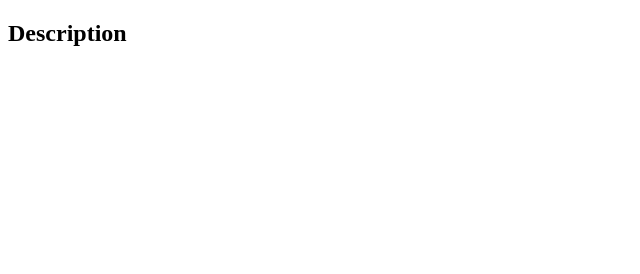
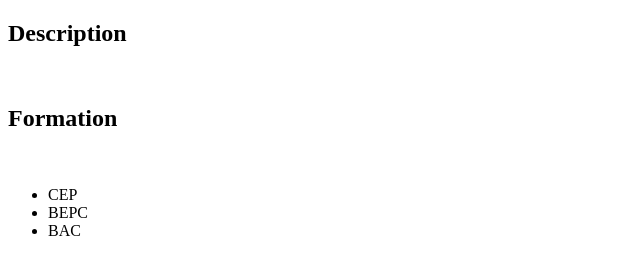
Before and after one commit to Exosupra/mon-cv, a plain HTML site: page index.html in a window 1280 px wide. Shown: the whole page, without its empty margins (0-640 px from the left). Drawn offline with Linux system fonts and the light colour scheme.

Commit message:
Mise en place de la section formation

```diff
--- a/index.html
+++ b/index.html
@@ -5,5 +5,14 @@
         <title>Mon CV</title>
         <link rel="stylesheet" href="style.css" />
     </head>
-    <body><h2>Description</h2></body>
+    <body>
+        <h2>Description</h2><br>
+        <h2>Formation</h2><br>
+        <ul>
+            <li>CEP</li>
+            <li>BEPC</li>
+            <li>BAC</li>
+        </ul>
+
+    </body>
 </html>
```
